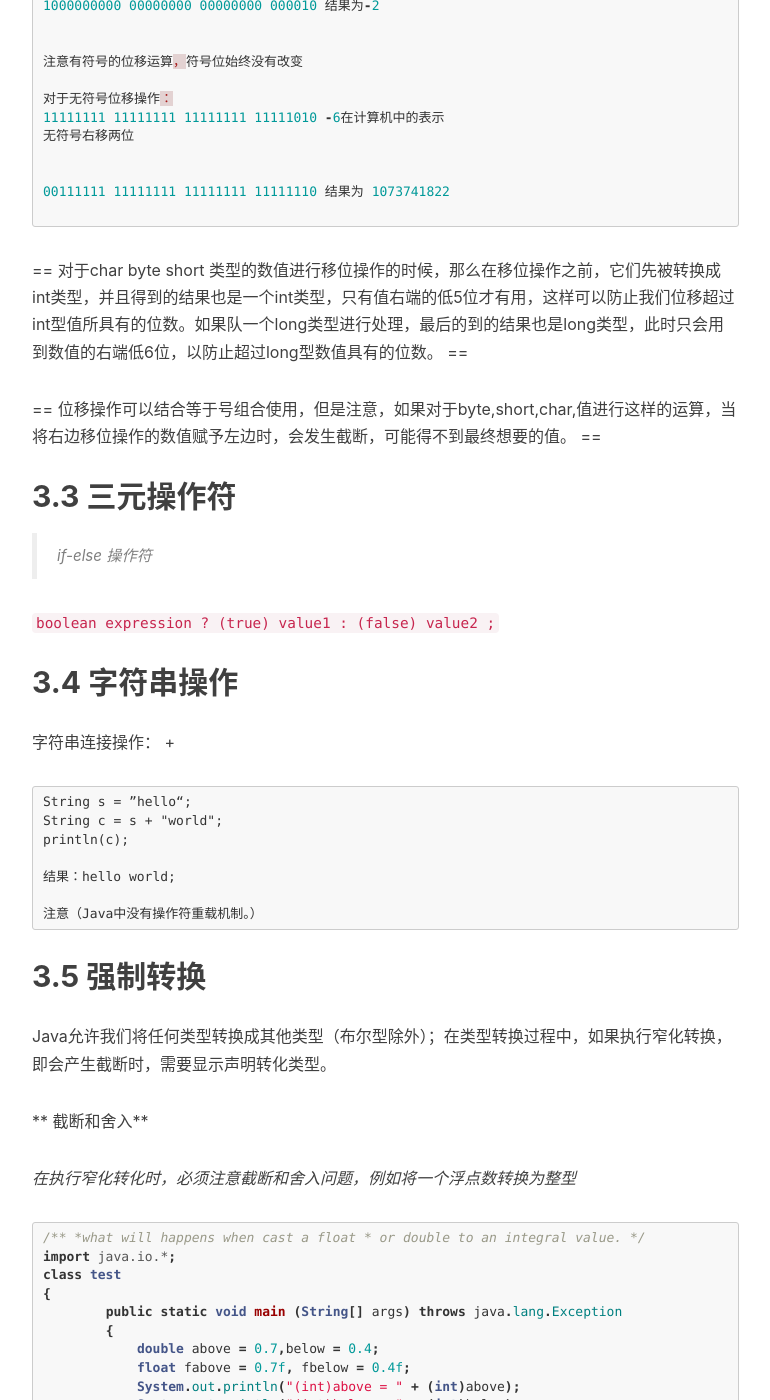
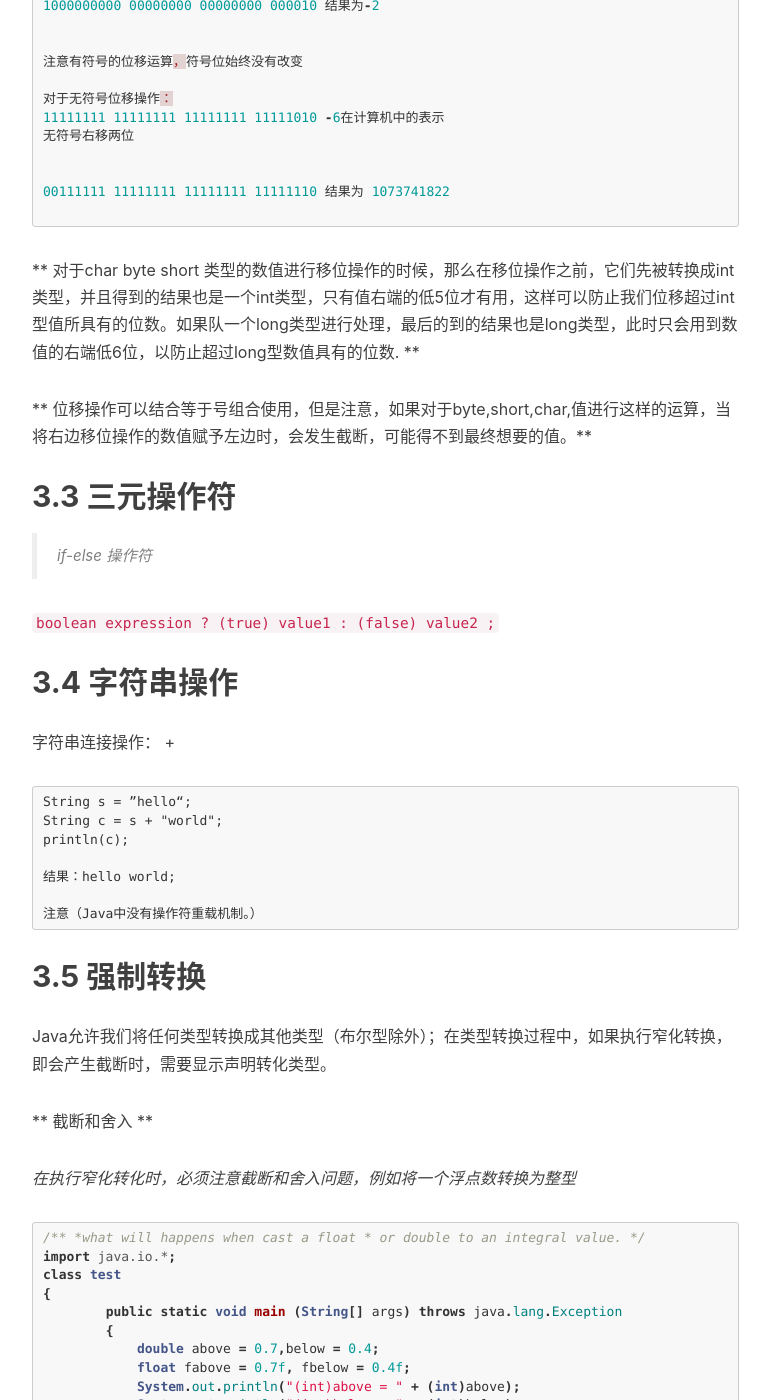
Before and after one commit to hefuduo/hefuduo.github.io, a Jekyll site: the page built from _posts/2016-12-06-javanote3-2016.markdown, in a window 1280 px wide and 1400 px high, scrolled down 3208 px. Shown: the whole window, without its empty margins (233-1003 px from the left). Built offline with Jekyll 4.4.1, drawn with Linux system fonts in a browser that asks for light colours; nearby versions of some CDN libraries; comment, search, counter and statistics services are not loaded.

Commit message:
edit note3

```diff
--- a/_posts/2016-12-06-javanote3-2016.markdown
+++ b/_posts/2016-12-06-javanote3-2016.markdown
@@ -67,7 +67,7 @@ class test
 
 ### 逻辑运算符
 
- 与 && 或 || 非 ！
+ 与 && 或 \|| 非 ！
 
 ### 直接常量
 10(byte) 二进制;binary
@@ -159,9 +159,9 @@ class test
 
 
 
-== 对于char byte short 类型的数值进行移位操作的时候，那么在移位操作之前，它们先被转换成int类型，并且得到的结果也是一个int类型，只有值右端的低5位才有用，这样可以防止我们位移超过int型值所具有的位数。如果队一个long类型进行处理，最后的到的结果也是long类型，此时只会用到数值的右端低6位，以防止超过long型数值具有的位数。 ==
+** 对于char byte short 类型的数值进行移位操作的时候，那么在移位操作之前，它们先被转换成int类型，并且得到的结果也是一个int类型，只有值右端的低5位才有用，这样可以防止我们位移超过int型值所具有的位数。如果队一个long类型进行处理，最后的到的结果也是long类型，此时只会用到数值的右端低6位，以防止超过long型数值具有的位数. **
 
-== 位移操作可以结合等于号组合使用，但是注意，如果对于byte,short,char,值进行这样的运算，当将右边移位操作的数值赋予左边时，会发生截断，可能得不到最终想要的值。 ==
+**  位移操作可以结合等于号组合使用，但是注意，如果对于byte,short,char,值进行这样的运算，当将右边移位操作的数值赋予左边时，会发生截断，可能得不到最终想要的值。**
 
 
 ## 3.3 三元操作符
@@ -188,7 +188,7 @@ println(c);
 ## 3.5 强制转换
 Java允许我们将任何类型转换成其他类型（布尔型除外）；在类型转换过程中，如果执行窄化转换，即会产生截断时，需要显示声明转化类型。
 
-** 截断和舍入**
+** 截断和舍入 **
 
 *在执行窄化转化时，必须注意截断和舍入问题，例如将一个浮点数转换为整型*
 
```
